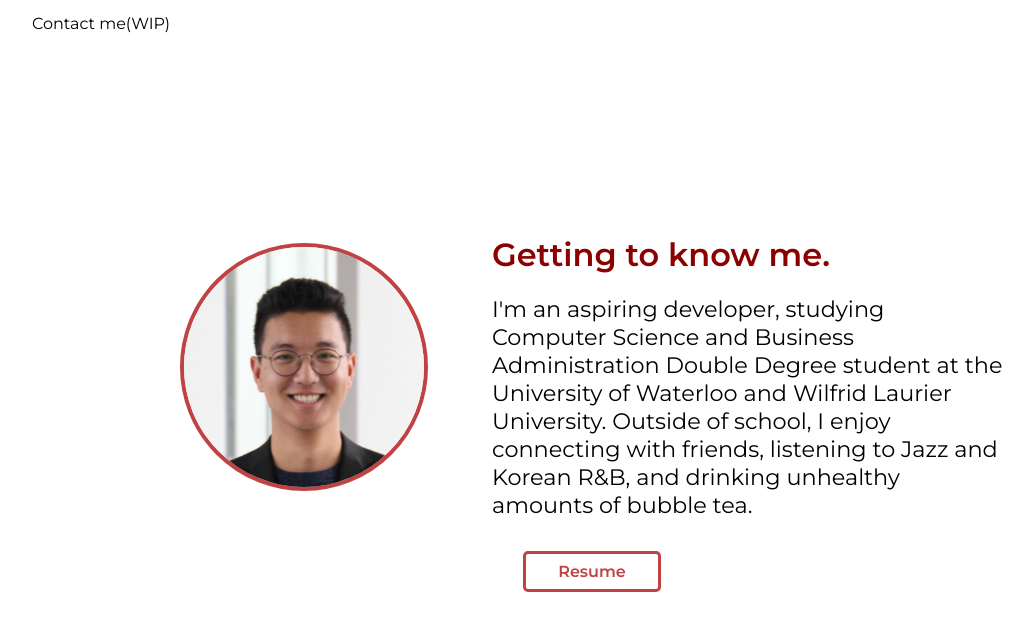
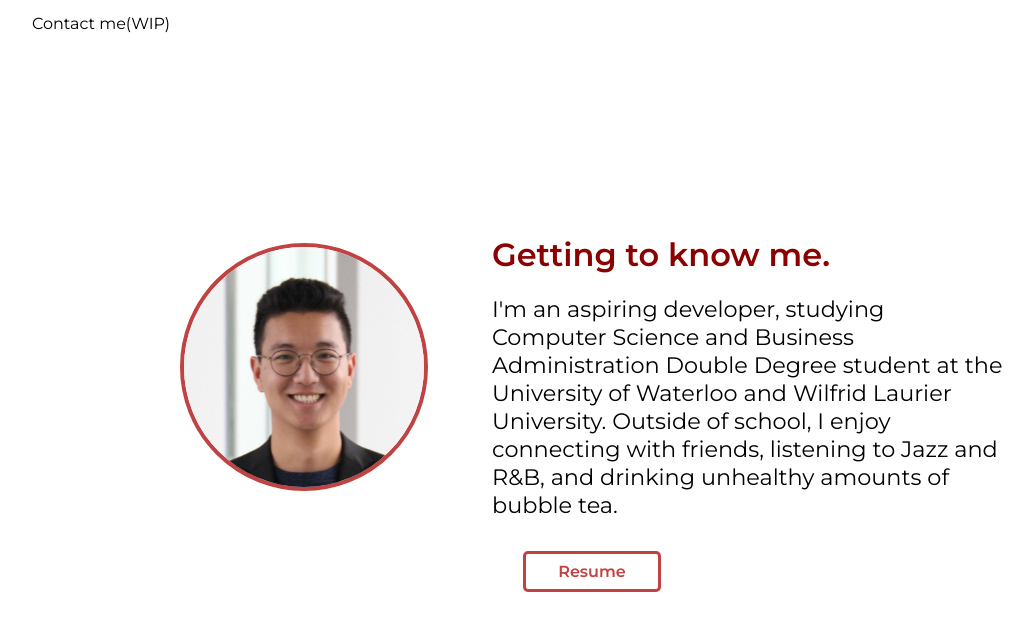
Before and after one commit to liu-jeffrey/personal-site, a Vue app: page /#/ in a window 1280 px wide. Shown: the part 701-1332 px from the top of the page, without its empty margins (48-1081 px from the left). Built offline with nearby package versions, Linux system fonts and the light colour scheme.

Commit message:
add resume content

```diff
--- a/src/components/AboutMe.vue
+++ b/src/components/AboutMe.vue
@@ -8,12 +8,12 @@
           I'm an aspiring developer, studying Computer Science and
           Business Administration Double Degree student at the University of
           Waterloo and Wilfrid Laurier University. Outside of school, I enjoy
-          connecting with friends, listening to Jazz and Korean R&B, and
+          connecting with friends, listening to Jazz and R&B, and
           drinking unhealthy amounts of bubble tea.
         </p>
       </div>
     </div>
-    <a href="google.com" id="resume">Resume</a>
+    <a href="2019_08_26.pdf" target="_blank" id="resume">Resume</a>
   </div>
 </template>
 
```
Also changed, not shown: 1 other file (tests, documents, lock files or other folders).
